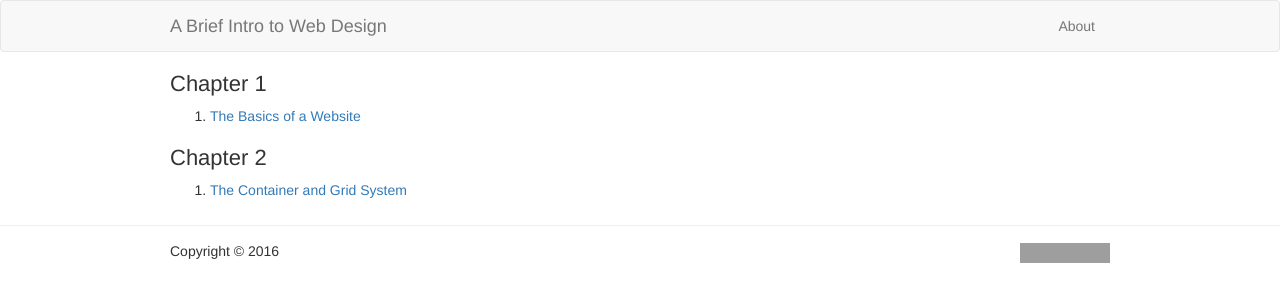
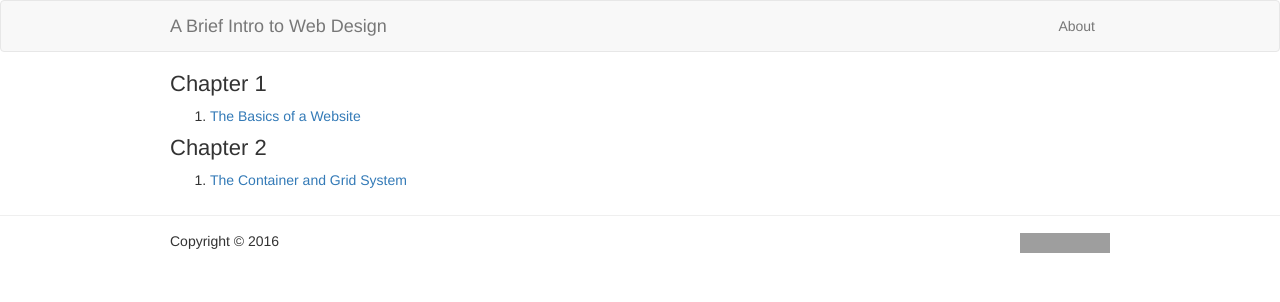
Before and after one commit to allejo/Intro-To-Web, a Jekyll site: the page built from index.html, in a window 1280 px wide. Shown: the top 302 px of the page. Built offline with Jekyll 4.4.1, drawn with Linux system fonts in a browser that asks for light colours; nearby versions of some CDN libraries; grey boxes are pictures that could not be loaded.

Commit message:
Format the table of contents

```diff
--- a/_sass/_general.scss
+++ b/_sass/_general.scss
@@ -1,10 +1,11 @@
 .chapter-list {
     h2 {
         font-size: 22px;
+        margin-top: 0;
+    }
 
-        &:first-of-type {
-            margin-top: 0;
-        }
+    p {
+        margin-bottom: 5px;
     }
 }
 
```
